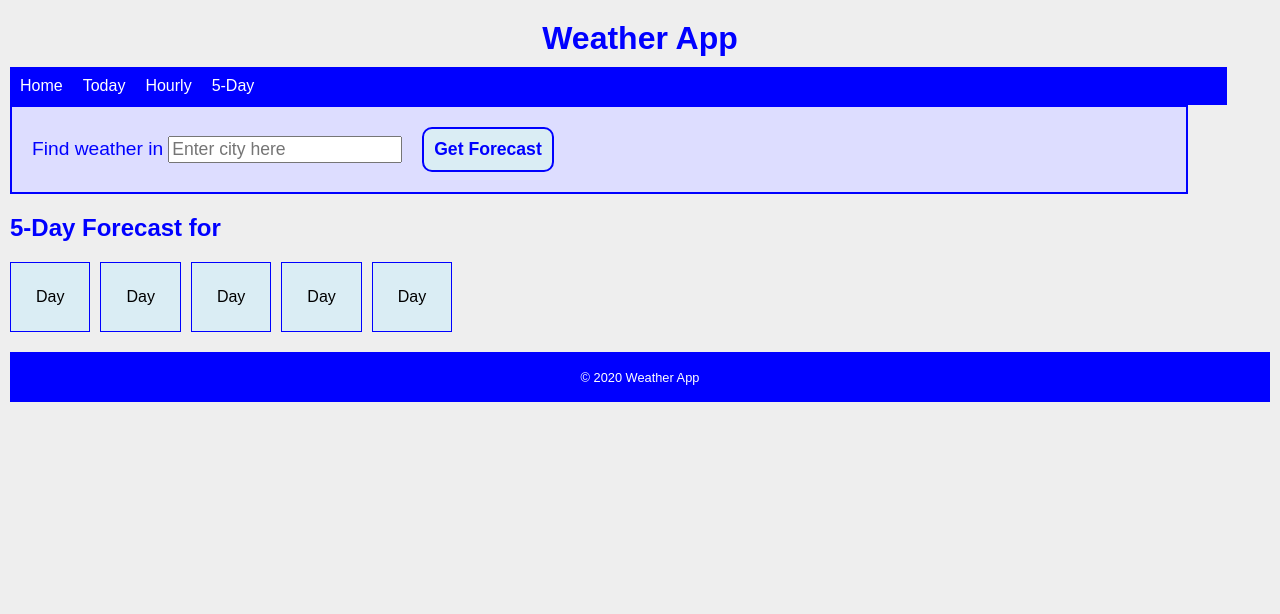
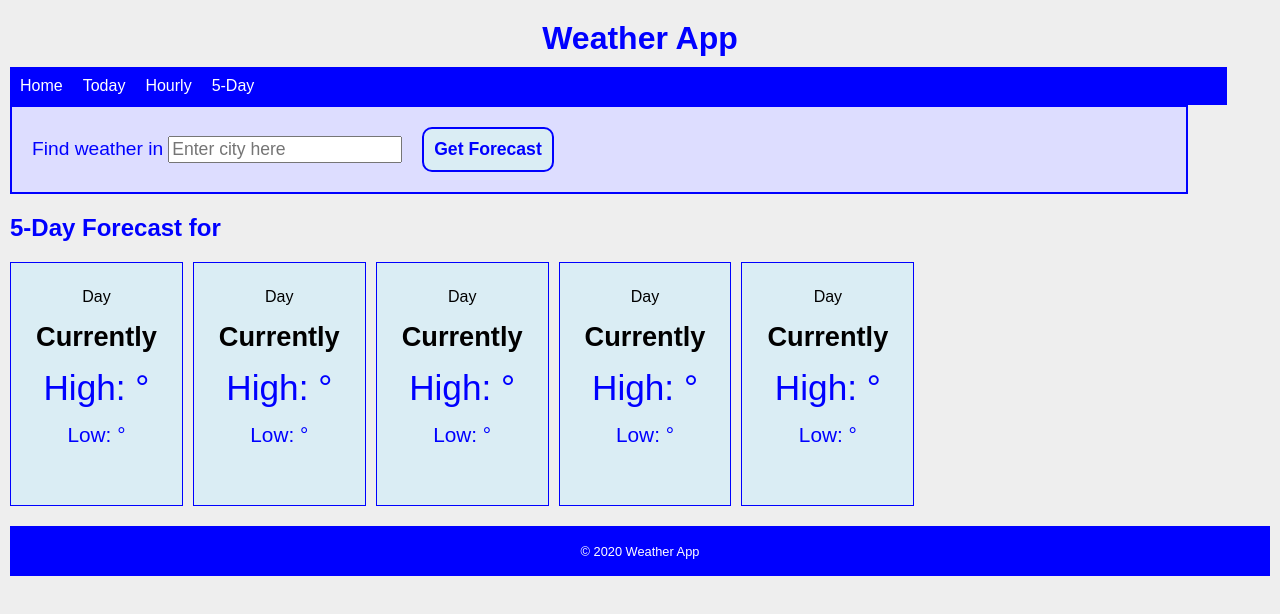
Before and after one commit to josephsenyonjo25/WeatherApp, a React (Create React App) app: page /fiveday in a window 1280 px wide. Shown: the top 614 px of the page. Built offline with nearby package versions, Linux system fonts and the light colour scheme.

Commit message:
displayed template weather content for 5-day

```diff
--- a/src/components/OneDay.js
+++ b/src/components/OneDay.js
@@ -1,14 +1,20 @@
-import React, {Component} from 'react';
+import React, {useContext} from 'react';
+import {Context} from '../context';
 
-class OneDay extends Component {
-    render() {
+function OneDay() {
+    const data = useContext(Context);
+    //render() {
       return (
         <div className="OneDay">
-           <p>Day</p>
-
+           <p className = "day">Day</p>
+           <p className = "date">Currently</p>
+           <p className = "high">High: {data.state.today.hightemp}&deg;</p>
+           <p className = "low">Low: {data.state.today.lowtemp}&deg;</p>
+           <img src ={data.state.today.icon} alt={data.state.today.condition} className = "icon" />
+           <p className = "condition">{data.state.today.condition}</p>
         </div>
       );
-    }
+    //}
   }
 
 
```
